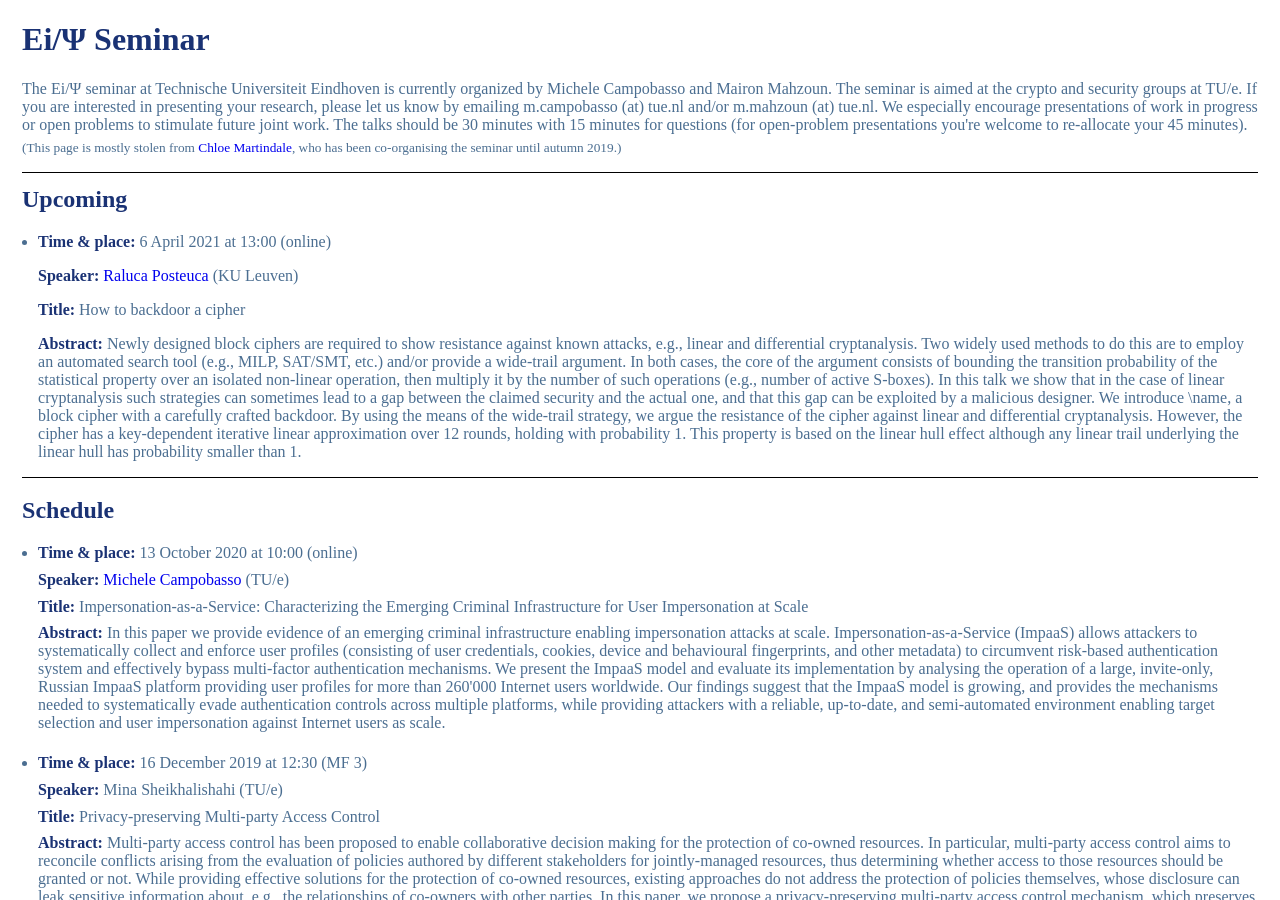
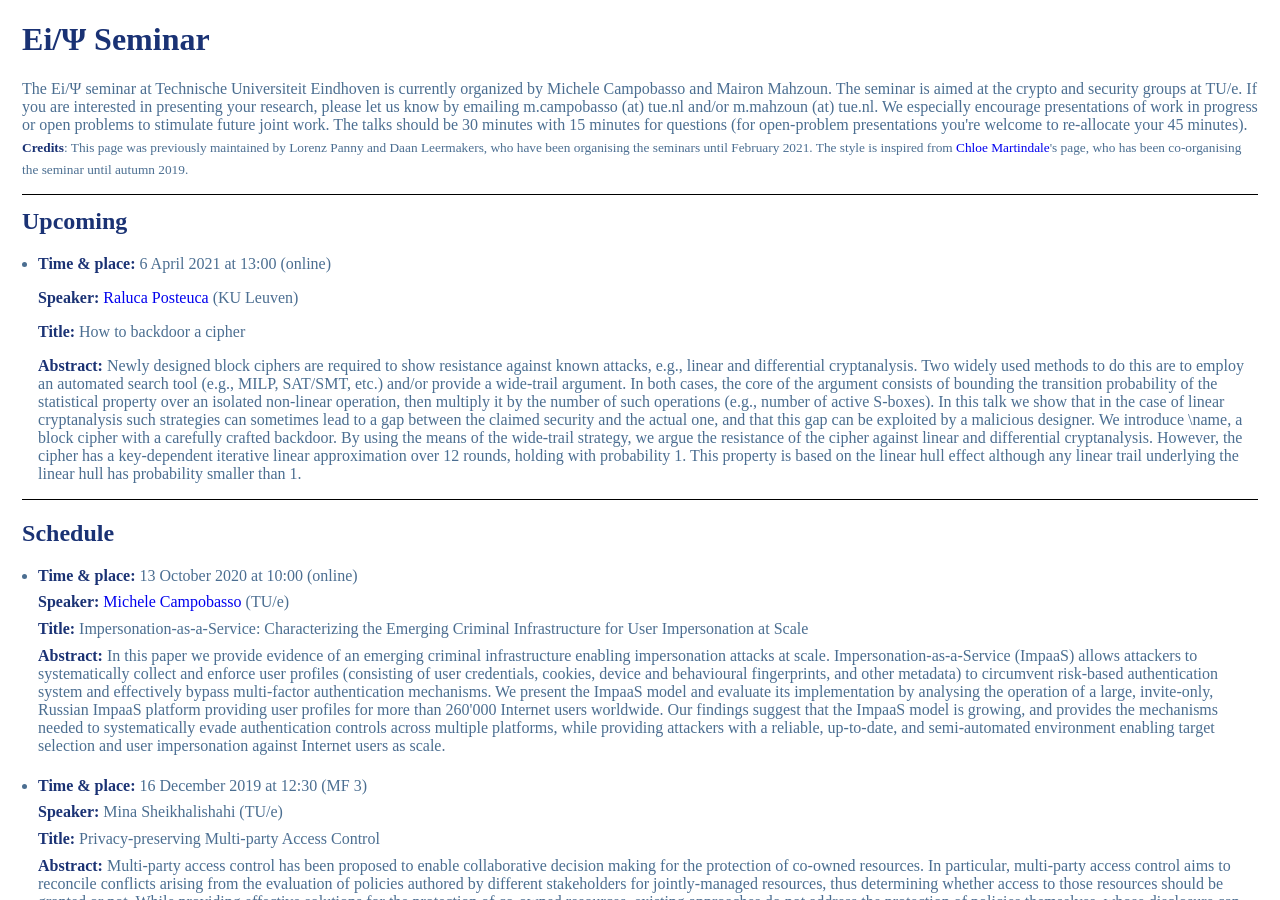
Before and after one commit to michelecampobasso/michelecampobasso.github.io, a Jekyll site: the page eipsi/index.html, which Jekyll copies as it is, in a window 1280 px wide and 900 px high. Built offline with Jekyll 4.4.1, drawn with Linux system fonts in a browser that asks for light colours; some web fonts are replaced; formulas are drawn with MathJax 3.

Commit message:
update eipsi

```diff
--- a/eipsi/index.html
+++ b/eipsi/index.html
@@ -225,7 +225,7 @@ img.MathJax_strut {border: 0!important; padding: 0!important; margin: 0!importan
             The talks should be 30 minutes with 15 minutes for questions
             (for open-problem presentations you're welcome to re-allocate your 45 minutes).
             <br>
-            <sub>(This page is mostly stolen from <a href="https://martindale.info/">Chloe Martindale</a>, who has been co-organising the seminar until autumn 2019.)</sub>
+            <sub><b>Credits</b>: This page was previously maintained by Lorenz Panny and Daan Leermakers, who have been organising the seminars until February 2021. The style is inspired from <a href="https://martindale.info/">Chloe Martindale</a>'s page, who has been co-organising the seminar until autumn 2019.</sub>
         </p>
 
         <hr style="margin-bottom:-1ex;">
```
